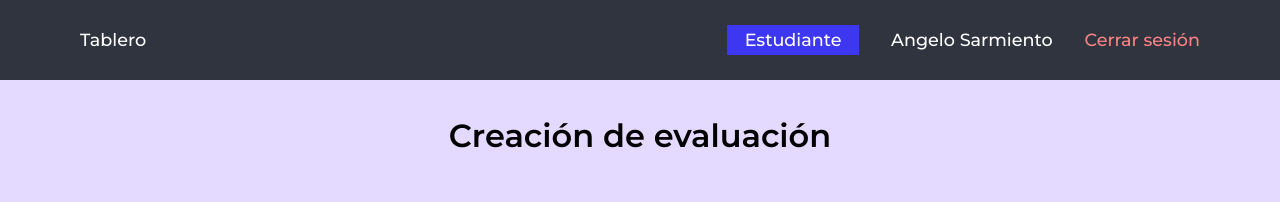
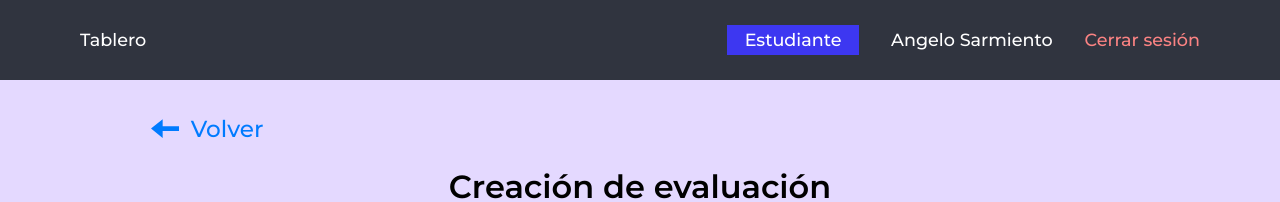
Before and after one commit to LifeAsDev/educacion-app, a Next.js app: page /create in a window 1280 px wide. Shown: the top 202 px of the page. Built offline with nearby package versions, Linux system fonts and the light colour scheme; no server answers.

Commit message:
middleware refactor, create page back btn

```diff
--- a/src/app/api/auth/[...nextauth]/route.ts
+++ b/src/app/api/auth/[...nextauth]/route.ts
@@ -20,6 +20,21 @@ const handler = NextAuth({
     The token data it only visible on backend so the data we set here is not visible on the session object
     we get from useSession(), to get data to that object we use the callback session below*/
     async jwt({ token, account, profile }) {
+      try {
+        const fetchUrl = `${process.env.NEXTAUTH_URL}/api/user/${token.sub}`;
+        const res = await fetch(fetchUrl, {
+          method: "GET",
+          headers: { "Content-type": "application/json" },
+        });
+        if (res.ok) {
+          const resData = await res.json();
+
+          token = { ...token, ...resData };
+        } else {
+        }
+      } catch (error) {
+        console.log(error);
+      }
       return token;
     },
 
--- a/src/app/globals.css
+++ b/src/app/globals.css
@@ -22,6 +22,8 @@
   --primary-green: #1ec91e;
   --secondary-green: #1aad1a;
   --primary-green: #1ec91e;
+  --primary-light-blue: #007bff;
+  --secondary-light-blue: #0000ff;
 }
 main {
   min-height: 100vh;
--- a/src/components/create/create.tsx
+++ b/src/components/create/create.tsx
@@ -4,7 +4,7 @@ import { useState, useEffect, useRef } from "react";
 import Question from "@/models/question";
 import { v4 as uuidv4 } from "uuid"; // Importa la función uuidv4
 import { useRouter } from "next/navigation";
-
+import Link from "next/link";
 export default function Create() {
   const [typeOfQuestionSelected, setTypeOfQuestionSelected] =
     useState("multiple");
@@ -123,6 +123,21 @@ export default function Create() {
       ) : (
         ""
       )}
+      <div className={styles.backBtn}>
+        <svg
+          fill="var(--primary-light-blue)"
+          height="28px"
+          width="28px"
+          version="1.1"
+          id="Layer_1"
+          xmlns="http://www.w3.org/2000/svg"
+          viewBox="0 0 512 512"
+          enableBackground="new 0 0 512 512"
+        >
+          <polygon points="213.3,205.3 213.3,77.3 0,248 213.3,418.7 213.3,290.7 512,290.7 512,205.3 " />
+        </svg>
+        <Link href={"/evaluation"}>Volver</Link>
+      </div>
       <h1>Creación de evaluación</h1>
       <div className={styles.mainTestOptionsBox}>
         <div className={styles.inputBox}>
--- a/src/components/create/styles.module.css
+++ b/src/components/create/styles.module.css
@@ -169,3 +169,14 @@
     transform: rotate(1turn);
   }
 }
+.backBtn {
+  display: flex;
+  flex-direction: row;
+  color: var(--primary-light-blue);
+  margin-right: auto;
+  align-items: center;
+  gap: 0.5em;
+  font-size: 1.45em;
+  font-weight: 500;
+  margin-left: 1em;
+}
--- a/src/components/evaluation/evaluation.tsx
+++ b/src/components/evaluation/evaluation.tsx
@@ -165,7 +165,7 @@ export default function Evaluation() {
               >
                 <path
                   d="M17.25 10.9921C15.129 11.6991 12.3009 8.87105 13.0079 6.75M13.8793 5.87857L9.30971 10.4482C7.3231 12.4348 5.91376 14.924 5.23236 17.6496L5.01156 18.5328C4.94276 18.808 5.19204 19.0572 5.46723 18.9884L6.35044 18.7676C9.07604 18.0862 11.5652 16.6769 13.5518 14.6903L18.1214 10.1207C18.684 9.55813 19 8.79516 19 7.99962C19 6.34297 17.657 5 16.0004 5C15.2048 5 14.4419 5.31603 13.8793 5.87857Z"
-                  stroke="#007bff"
+                  stroke="var(--primary-light-blue)"
                   strokeWidth="1.5"
                 />
               </svg>
```
Also changed, not shown: src/middleware.ts (+14 -10 lines), public/evaluation/left-arrow-1-svgrepo-com.svg (added).
